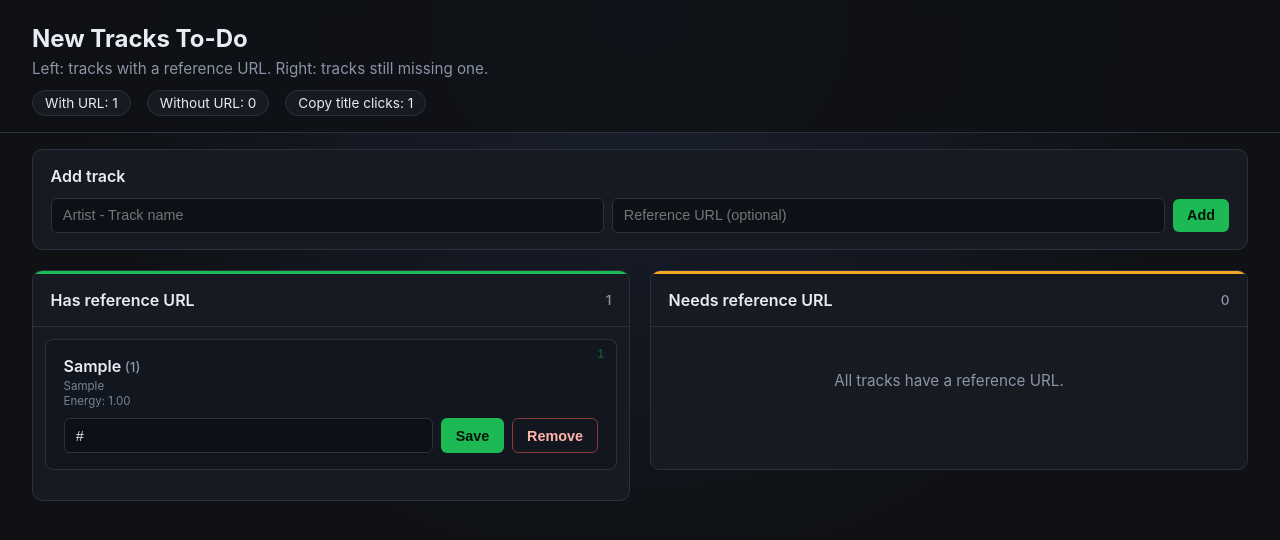
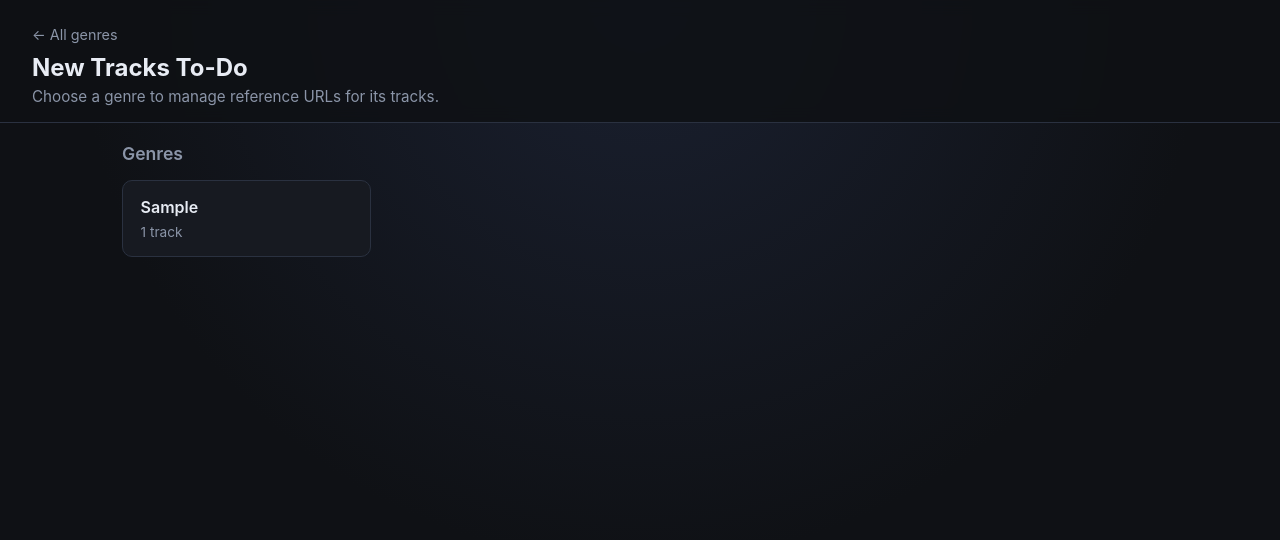
Before and after one commit to rickdevries-happyhorizon/spotify-playground, a Flask app: page / in a window 1280 px wide. Shown: the top 540 px of the page. Run offline with Flask 3, Linux system fonts and the light colour scheme; tables that the repository leaves empty hold one stand-in row (values such as "Sample post").

Commit message:
Implement genre listing and filtering in Router and TrackStore; update new_tracks_todo_server.py for genre API and enhance HTML template for genre management.

```diff
--- a/spotify_playlist/templates/new_tracks_todo.html
+++ b/spotify_playlist/templates/new_tracks_todo.html
@@ -47,20 +47,6 @@
       margin: 0;
       color: var(--muted);
       font-size: 0.95rem;
-    }
-
-    .stats {
-      display: flex;
-      gap: 1rem;
-      margin-top: 0.75rem;
-      font-size: 0.85rem;
-    }
-
-    .stats span {
-      background: var(--panel);
-      border: 1px solid var(--border);
-      border-radius: 999px;
-      padding: 0.25rem 0.75rem;
     }
 
     main {
@@ -415,21 +401,100 @@
 
     .add-form button:hover { background: var(--accent-dim); }
     .add-form button:disabled { opacity: 0.55; cursor: wait; }
+
+    .back-link {
+      display: inline-flex;
+      align-items: center;
+      gap: 0.35rem;
+      margin-bottom: 0.6rem;
+      color: var(--muted);
+      font-size: 0.9rem;
+      text-decoration: none;
+      transition: color 0.15s;
+    }
+
+    .back-link:hover {
+      color: var(--accent);
+    }
+
+    .genre-screen {
+      padding: 1.25rem 2rem 2rem;
+      max-width: 1100px;
+      margin: 0 auto;
+    }
+
+    .genre-screen h2 {
+      margin: 0 0 1rem;
+      font-size: 1.1rem;
+      font-weight: 600;
+      color: var(--muted);
+    }
+
+    .genre-grid {
+      display: grid;
+      grid-template-columns: repeat(auto-fill, minmax(220px, 1fr));
+      gap: 0.85rem;
+      list-style: none;
+      margin: 0;
+      padding: 0;
+    }
+
+    .genre-card {
+      display: flex;
+      flex-direction: column;
+      gap: 0.35rem;
+      padding: 1rem 1.1rem;
+      border-radius: var(--radius);
+      border: 1px solid var(--border);
+      background: var(--panel);
+      color: inherit;
+      text-decoration: none;
+      transition: border-color 0.15s, transform 0.15s, background 0.15s;
+      cursor: pointer;
+    }
+
+    .genre-card:hover {
+      border-color: var(--accent);
+      background: #1a2330;
+      transform: translateY(-2px);
+    }
+
+    .genre-card:focus-visible {
+      outline: 2px solid rgba(29, 185, 84, 0.45);
+      outline-offset: 2px;
+    }
+
+    .genre-card__name {
+      font-weight: 600;
+      line-height: 1.35;
+      word-break: break-word;
+    }
+
+    .genre-card__count {
+      font-size: 0.85rem;
+      color: var(--muted);
+    }
+
+    .view[hidden] {
+      display: none !important;
+    }
   </style>
 </head>
 <body>
   <header>
-    <h1>New Tracks To-Do</h1>
-    <p>Left: tracks with a reference URL. Right: tracks still missing one.</p>
-    <div class="stats">
-      <span id="stat-done">With URL: 0</span>
-      <span id="stat-todo">Without URL: 0</span>
-      <span id="stat-copy-title">Copy title clicks: 0</span>
-    </div>
+    <a class="back-link" id="back-link" href="/" hidden>← All genres</a>
+    <h1 id="page-title">New Tracks To-Do</h1>
+    <p id="page-subtitle">Choose a genre to manage reference URLs for its tracks.</p>
   </header>
 
-  <div class="banner loading" id="banner">Loading tracks from database…</div>
+  <div class="banner loading" id="banner">Loading…</div>
 
+  <section class="genre-screen view" id="genre-view">
+    <h2>Genres</h2>
+    <ul class="genre-grid" id="genre-grid"></ul>
+  </section>
+
+  <div class="view" id="tracks-view" hidden>
     <section class="add-panel">
       <h2>Add track</h2>
       <form class="add-form" id="add-form">
@@ -456,11 +521,18 @@
         <ul class="track-list" id="list-todo"></ul>
       </section>
     </main>
+  </div>
 
   <div class="status" id="status" role="status" aria-live="polite"></div>
   <div class="copy-toast" id="copy-toast" aria-live="polite"></div>
 
   <script>
+    const genreView = document.getElementById("genre-view");
+    const tracksView = document.getElementById("tracks-view");
+    const genreGrid = document.getElementById("genre-grid");
+    const pageTitle = document.getElementById("page-title");
+    const pageSubtitle = document.getElementById("page-subtitle");
+    const backLink = document.getElementById("back-link");
     const listDone = document.getElementById("list-done");
     const listTodo = document.getElementById("list-todo");
     const statusEl = document.getElementById("status");
@@ -469,7 +541,107 @@
     let statusTimer = null;
     let copyToastTimer = null;
     let lastHighlightedName = null;
-    let totalCopyTitleClicks = 0;
+    let currentGenre = null;
+
+    function genrePath(slug) {
+      return `/${encodeURIComponent(slug).replace(/%2F/g, "/")}`;
+    }
+
+    function parseGenreFromPath(pathname) {
+      const path = pathname.replace(/\/+$/, "") || "/";
+      if (path === "/") return null;
+      return decodeURIComponent(path.slice(1));
+    }
+
+    function showGenreView() {
+      currentGenre = null;
+      document.title = "New Tracks To-Do";
+      pageTitle.textContent = "New Tracks To-Do";
+      pageSubtitle.textContent = "Choose a genre to manage reference URLs for its tracks.";
+      backLink.hidden = true;
+      genreView.hidden = false;
+      tracksView.hidden = true;
+    }
+
+    function showTracksView(genre) {
+      currentGenre = genre;
+      document.title = `${genre} — New Tracks To-Do`;
+      pageTitle.textContent = genre;
+      pageSubtitle.textContent = "Left: tracks with a reference URL. Right: tracks still missing one.";
+      backLink.hidden = false;
+      genreView.hidden = true;
+      tracksView.hidden = false;
+    }
+
+    function navigateToGenre(genre, { replace = false } = {}) {
+      const path = genrePath(genre);
+      if (replace) {
+        history.replaceState({ genre }, "", path);
+      } else {
+        history.pushState({ genre }, "", path);
+      }
+      showTracksView(genre);
+      loadTracks(genre);
+    }
+
+    function navigateHome({ replace = false } = {}) {
+      if (replace) {
+        history.replaceState({ genre: null }, "", "/");
+      } else {
+        history.pushState({ genre: null }, "", "/");
+      }
+      showGenreView();
+      loadGenres();
+    }
+
+    function renderGenreList(genres) {
+      genreGrid.innerHTML = "";
+      if (!genres.length) {
+        const empty = document.createElement("li");
+        empty.className = "empty";
+        empty.textContent = "No genres found.";
+        genreGrid.appendChild(empty);
+        return;
+      }
+
+      for (const genre of genres) {
+        const item = document.createElement("li");
+        const link = document.createElement("a");
+        link.className = "genre-card";
+        link.href = genrePath(genre.slug);
+        link.innerHTML = `
+          <span class="genre-card__name">${escapeHtml(genre.label)}</span>
+          <span class="genre-card__count">${genre.track_count} track${genre.track_count === 1 ? "" : "s"}</span>
+        `;
+        link.addEventListener("click", (event) => {
+          event.preventDefault();
+          navigateToGenre(genre.slug);
+        });
+        item.appendChild(link);
+        genreGrid.appendChild(item);
+      }
+    }
+
+    async function loadGenres() {
+      setBanner("Loading genres…", "loading");
+      try {
+        const response = await fetch("/api/genres");
+        const data = await response.json().catch(() => ({}));
+        if (!response.ok) {
+          throw new Error(data.error || "Could not load genres");
+        }
+
+        renderGenreList(data.genres || []);
+        if (!data.total) {
+          setBanner("No tracks found in new_tracks table.", "error");
+        } else {
+          setBanner("");
+        }
+      } catch (error) {
+        setBanner(`Failed to load genres: ${error.message}`, "error");
+        showStatus(error.message, "error");
+      }
+    }
 
     function setCopyTitleCount(nameEl, count) {
       nameEl.dataset.count = String(count);
@@ -491,25 +663,11 @@
       return Number(item.querySelector(".track-name")?.dataset.count || 0);
     }
 
-    function updateCopyTitleStat(delta = 0) {
-      totalCopyTitleClicks = Math.max(0, totalCopyTitleClicks + delta);
-      document.getElementById("stat-copy-title").textContent =
-        `Copy title clicks: ${totalCopyTitleClicks}`;
-    }
-
-    function sumCopyTitleCounts(tracks) {
-      return tracks.reduce(
-        (total, track) => total + Number(track.copy_title_count || 0),
-        0
-      );
-    }
-
     async function recordCopyTitleClick(item, trackId) {
       const nameEl = item.querySelector(".track-name");
       const previous = Number(nameEl.dataset.count || 0);
       const optimistic = previous + 1;
       setCopyTitleCount(nameEl, optimistic);
-      updateCopyTitleStat(1);
 
       try {
         const response = await fetch(`/api/tracks/${trackId}/copy-title`, {
@@ -523,7 +681,6 @@
         setCopyTitleCount(nameEl, Number(data.copy_title_count || optimistic));
       } catch (error) {
         setCopyTitleCount(nameEl, previous);
-        updateCopyTitleStat(-1);
         showStatus(error.message || "Could not save click count", "error");
       }
     }
@@ -667,7 +824,7 @@
 
       const safeUrl = track.reference_url ? escapeHtml(track.reference_url) : "";
       const copyTitleCount = Number(track.copy_title_count || 0);
-      const genreHtml = track.genre
+      const genreHtml = !currentGenre && track.genre
         ? `<div class="track-genre">${escapeHtml(track.genre)}</div>`
         : "";
       const energyHtml = track.energy != null
@@ -770,11 +927,7 @@
         launchConfetti(originX, originY);
 
         await new Promise((resolve) => setTimeout(resolve, 450));
-        const removedCount = getCopyTitleCount(item);
         item.remove();
-        if (removedCount > 0) {
-          updateCopyTitleStat(-removedCount);
-        }
         if (lastHighlightedName && !document.contains(lastHighlightedName)) {
           lastHighlightedName = null;
         }
@@ -862,14 +1015,13 @@
       const todoCount = listTodo.querySelectorAll(".track-item").length;
       document.getElementById("count-done").textContent = String(doneCount);
       document.getElementById("count-todo").textContent = String(todoCount);
-      document.getElementById("stat-done").textContent = `With URL: ${doneCount}`;
-      document.getElementById("stat-todo").textContent = `Without URL: ${todoCount}`;
     }
 
-    async function loadTracks() {
+    async function loadTracks(genre = currentGenre) {
       setBanner("Loading tracks from database…", "loading");
       try {
-        const response = await fetch("/api/tracks");
+        const query = genre ? `?genre=${encodeURIComponent(genre)}` : "";
+        const response = await fetch(`/api/tracks${query}`);
         const data = await response.json().catch(() => ({}));
         if (!response.ok) {
           throw new Error(data.error || "Could not load tracks");
@@ -878,14 +1030,9 @@
         renderList(listDone, data.with_url);
         renderList(listTodo, data.without_url);
         updateCounts();
-        totalCopyTitleClicks = sumCopyTitleCounts([
-          ...(data.with_url || []),
-          ...(data.without_url || []),
-        ]);
-        updateCopyTitleStat();
 
         if (!data.total) {
-          setBanner("No tracks found in new_tracks table.", "error");
+          setBanner(`No tracks found for ${genre}.`, "error");
         } else {
           setBanner("");
         }
@@ -895,7 +1042,34 @@
       }
     }
 
-    loadTracks();
+    function bootFromPath() {
+      const genre = parseGenreFromPath(window.location.pathname);
+      if (genre) {
+        showTracksView(genre);
+        loadTracks(genre);
+      } else {
+        showGenreView();
+        loadGenres();
+      }
+    }
+
+    bootFromPath();
+
+    backLink.addEventListener("click", (event) => {
+      event.preventDefault();
+      navigateHome();
+    });
+
+    window.addEventListener("popstate", (event) => {
+      const genre = event.state?.genre ?? parseGenreFromPath(window.location.pathname);
+      if (genre) {
+        showTracksView(genre);
+        loadTracks(genre);
+      } else {
+        showGenreView();
+        loadGenres();
+      }
+    });
 
     document.getElementById("add-form").addEventListener("submit", async (event) => {
       event.preventDefault();
```
Also changed, not shown: spotify_playlist/new_tracks_todo_server.py (+45 -2 lines), 2 other files. Lines whose indentation alone changed are shown as unchanged.
